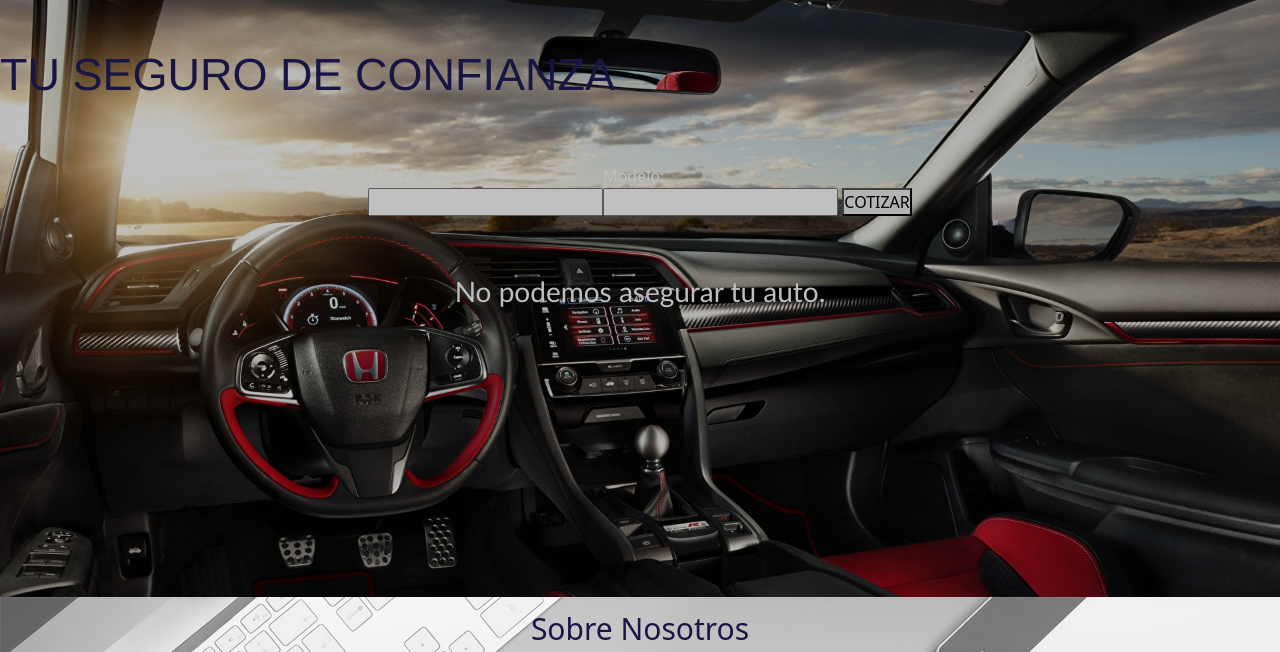
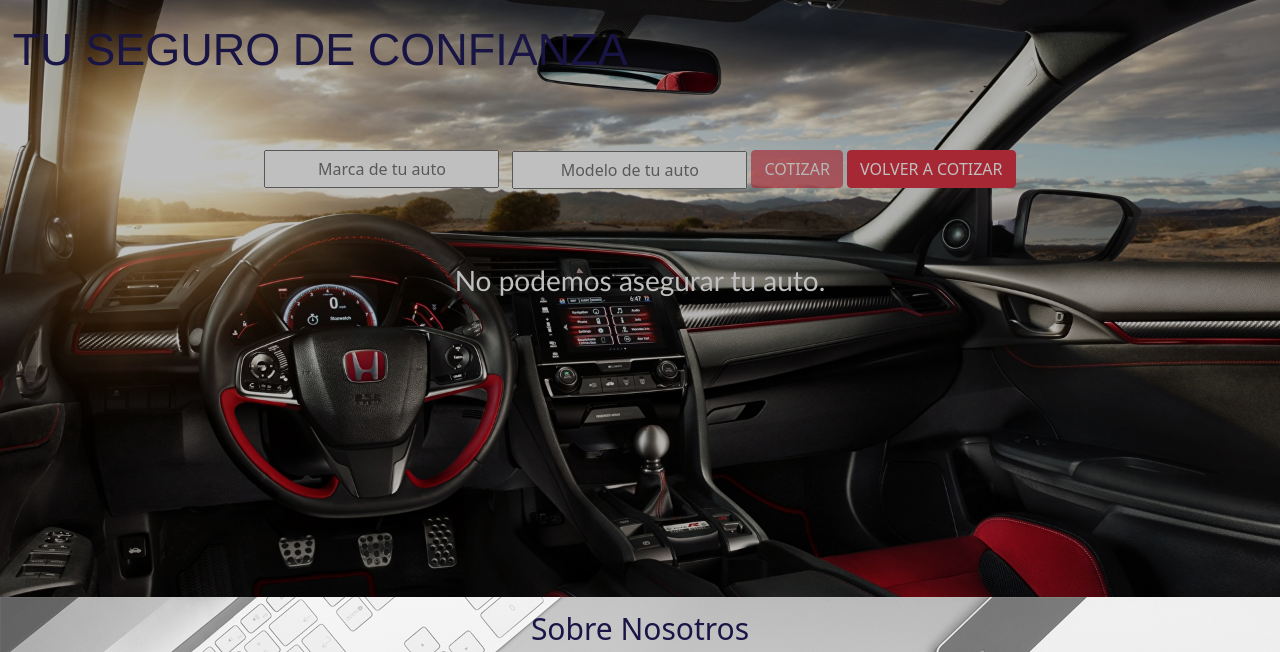
Before and after one commit to GonzaaSignanini/Proyecto-JavaScript, a website: page index.html in a window 1280 px wide. Both pictures are taken after a click on the button "COTIZAR". Shown: the part 107-759 px from the top of the page. Drawn offline with nearby package versions, Linux system fonts and the light colour scheme.

Commit message:
Modificacion botones y al cotizador

```diff
--- a/index.html
+++ b/index.html
@@ -14,7 +14,6 @@
 <body>
 
     <header>
-
         <nav class="menu">
             <div class="logo">
                 <a href="index.html"><strong>COTIZÁ</strong><br>EN TU CASA</a>
@@ -41,16 +40,15 @@
     <div class="cotizador" id="cotizador">
         <h1 class="titCotizador">TU SEGURO DE CONFIANZA</h1>
         <div class="inputs">
-            <label for="marca">Marca:</label>
-            <br>
-            <input type="text" class="marca-auto" name="marca">
+            <input type="text" class="marca-auto" name="marca" placeholder="Marca de tu auto">
         </div>
         <div class="inputDos">
-            <label for="modelo">Modelo:</label>
-            <br>
-            <input type="text" class="modelo-auto" name="modelo">
+            <input type="text" class="modelo-auto" name="modelo" placeholder="Modelo de tu auto">
 
-            <button type="submit" class="btn-cotizador">COTIZAR</button>
+            <button type="submit" class="btn btn-danger btn-cotizador">COTIZAR</button>
+
+            <a href="index.html"><button type="submit" class="btn-reset btn btn-danger">VOLVER A COTIZAR</button></a>
+
         </div>
     </div>
 
--- a/js/app.js
+++ b/js/app.js
@@ -15,13 +15,11 @@ const seguro3 = new Seguro("Chevrolet", "Cruze", 13000);
 const seguro4 = new Seguro("Ford", "Focus", 12300);
 
 const seguroAutos = [seguro1, seguro2, seguro3, seguro4];
-
 const marcaAuto = document.querySelector('.marca-auto');
 const modeloAuto = document.querySelector('.modelo-auto');
 const botonCotizador = document.querySelector('button.btn-cotizador');
-
 botonCotizador.addEventListener('click', clickCotizar);
-
+let contador = 0;
 localStorage.setItem('seguroAutos', JSON.stringify(seguroAutos));
 const seguroTotal = JSON.parse(localStorage.getItem('seguroAutos'));
 
@@ -40,10 +38,16 @@ function clickCotizar(e) {
     }else{
         const parrafo = document.createElement('p');
         parrafo.setAttribute('class', 'seguro');
-        parrafo.textContent = (`El seguro de tu vehículo ${autoSeleccionado.marca} ${autoSeleccionado.modelo} cuesta $${autoSeleccionado.precio} pesos argentinos.`);
+        parrafo.textContent = (`El seguro de tu vehículo ${autoSeleccionado.marca} ${autoSeleccionado.modelo} cuesta $${autoSeleccionado.precio} por mes.`);
         const cotizador = document.querySelector('.cotizador');
         cotizador.insertBefore(parrafo, document.querySelector('cotizador h1'));
     }
+
+    if(contador === 0){
+        console.log("contador = 1")
+        botonCotizador.disabled = true;
+    }
+    contador++;
 
 }
 
--- a/package.json
+++ b/package.json
@@ -1,5 +1,5 @@
 {
-  "name": "proyecto",
+  "name": "proyecto-javascript",
   "version": "1.0.0",
   "description": "",
   "main": "index.js",
--- a/scss/sass.scss
+++ b/scss/sass.scss
@@ -206,14 +206,39 @@ footer{
 .inputs{
 
     label{
-        color: white;
+        color: rgb(255, 255, 255);
+        font-weight: 700;
+    }
+
+    input{
+        height: 38px;
+    }
+
+    ::placeholder{
+        text-align: center;
     }
 }
 
+
+
 .inputDos{
+    margin-left: 1%;
 
     label{
-        color: white;
+        color: rgb(255, 255, 255);
+        font-weight: 700;
+    }
+
+    input{
+        height: 38px;
+    }
+
+    button{
+        margin-bottom: 1.2%;
+    }
+
+    ::placeholder{
+        text-align: center;
     }
 }
 
@@ -235,6 +260,8 @@ footer{
         color: rgb(32, 28, 92);
         font-size: 45px;
         width: 100%;
+        margin-left: 1%;
+        margin-top: -2%;
     }
 
     p{
@@ -243,10 +270,13 @@ footer{
         font-family: 'Gill Sans', 'Gill Sans MT', Calibri, 'Trebuchet MS', sans-serif;
         color: white;
         width: 100%;
+        font-weight: 500;
         text-align: center;
     }
 
     .seguro{
         width: 100%;
     }
+
+
 }
```
Also changed, not shown: css/estilo.css.
